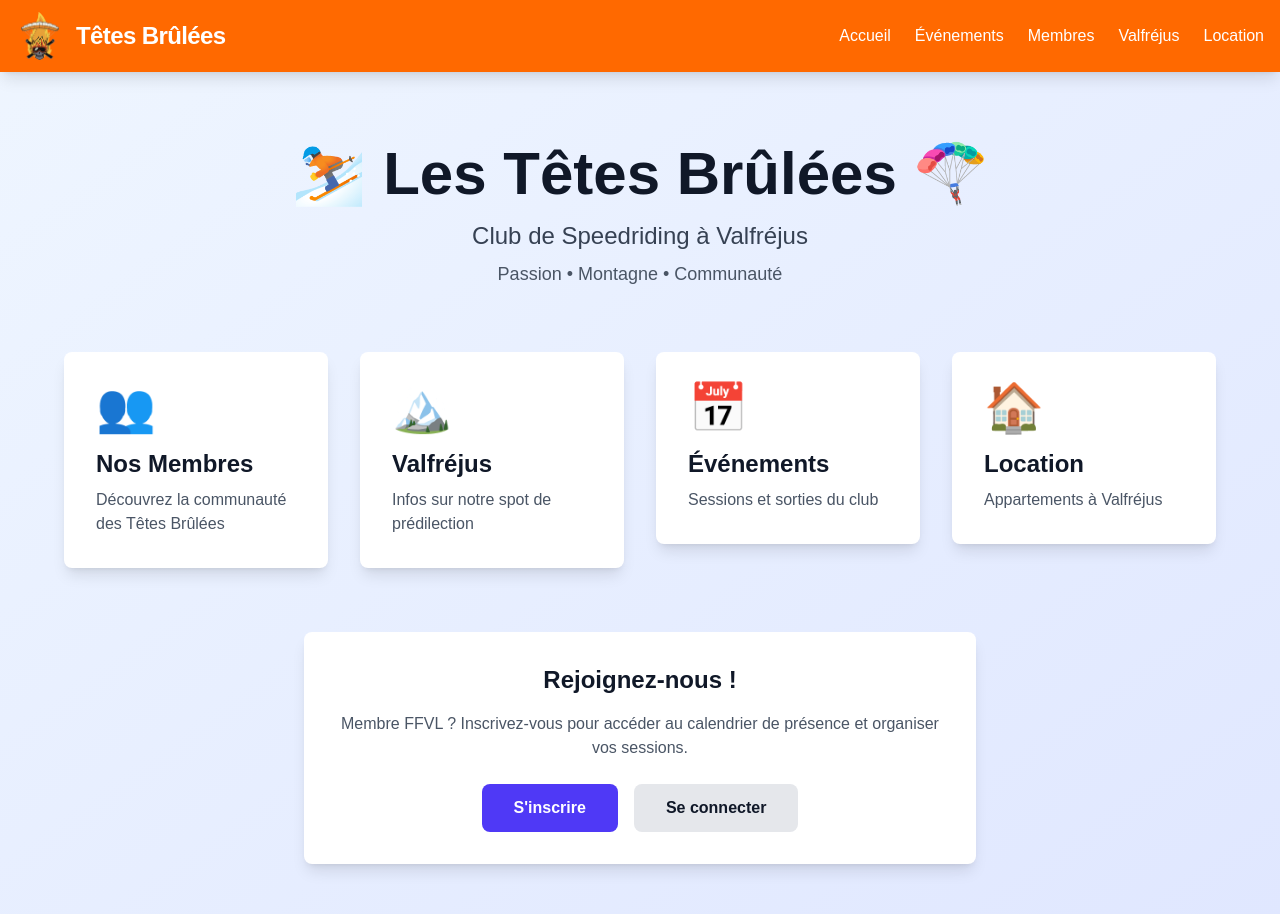
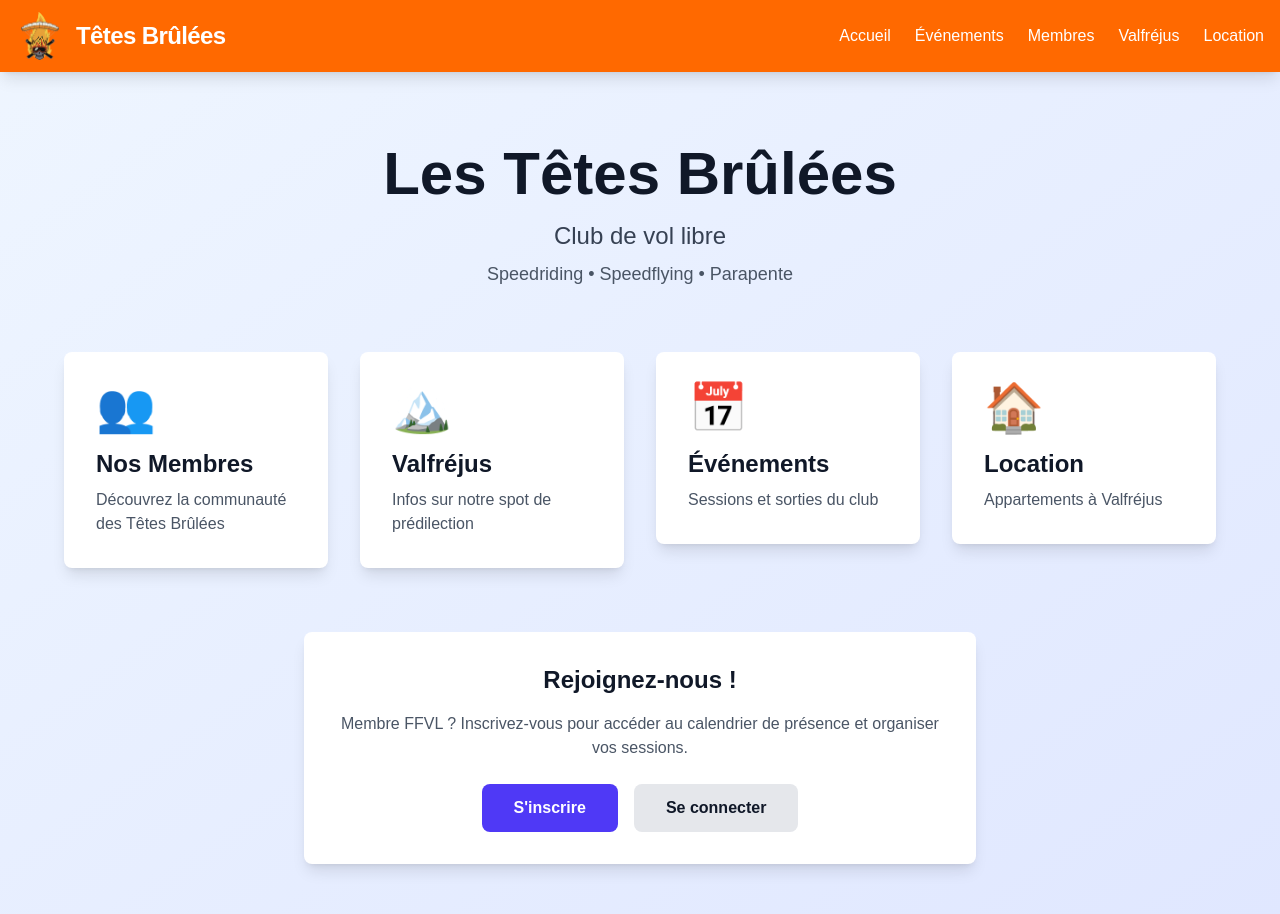
Before and after one commit to clementsbt/tetes-brulees, a Next.js app: page / in a window 1280 px wide. Shown: the top 914 px of the page. Built offline with nearby package versions, Linux system fonts and the light colour scheme.

Commit message:
Mise à jour titre page accueil : Club de vol libre

```diff
--- a/app/page.tsx
+++ b/app/page.tsx
@@ -7,13 +7,13 @@ export default function HomePage() {
         {/* Hero Section */}
         <div className="text-center mb-16">
           <h1 className="text-6xl font-bold text-gray-900 mb-4">
-            ⛷️ Les Têtes Brûlées 🪂
+            Les Têtes Brûlées
           </h1>
           <p className="text-2xl text-gray-700 mb-2">
-            Club de Speedriding à Valfréjus
+            Club de vol libre
           </p>
           <p className="text-lg text-gray-600">
-            Passion • Montagne • Communauté
+            Speedriding • Speedflying • Parapente
           </p>
         </div>
 
```
